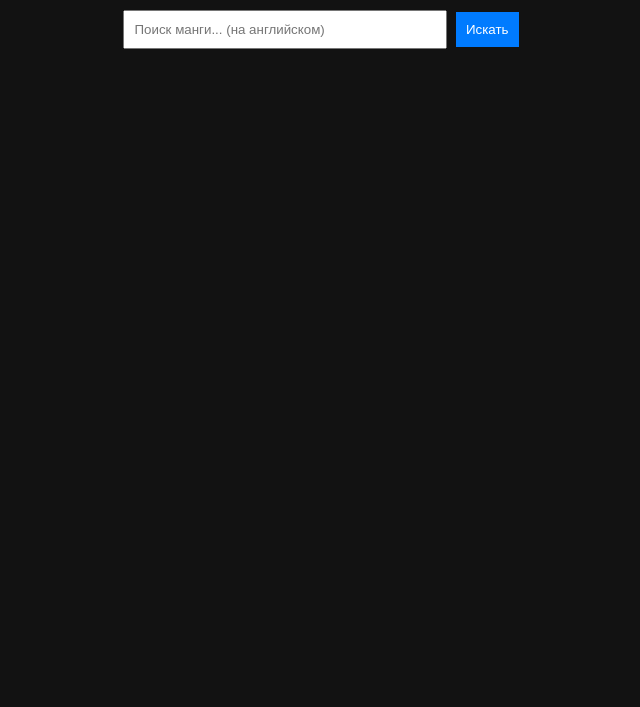
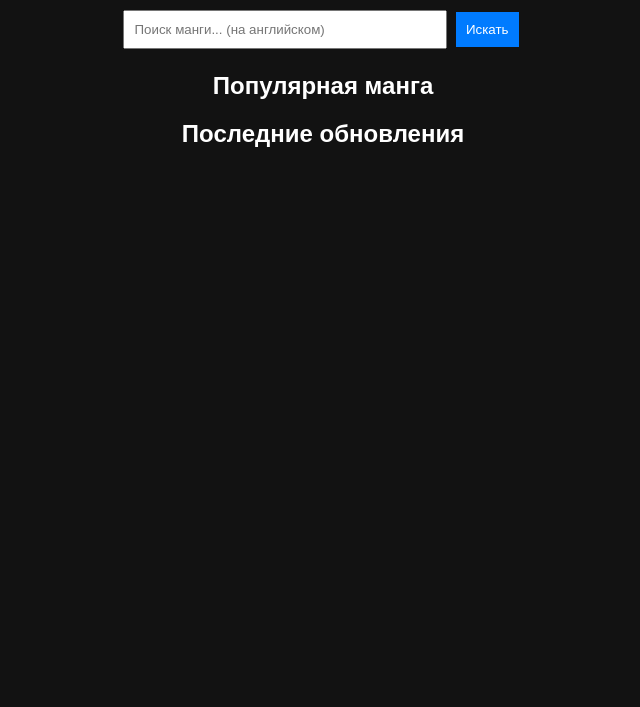
Before and after one commit to andretolon241-boop/Manga-proj, a plain HTML site: page index.html in a window 1280 px wide. Shown: the part 93-800 px from the top of the page, without its empty margins (317-957 px from the left). Drawn offline with Linux system fonts and the light colour scheme; no server answers.

Commit message:
Update index.html

```diff
--- a/index.html
+++ b/index.html
@@ -12,7 +12,13 @@
         <input type="text" id="search-input" placeholder="Поиск манги... (на английском)">
         <button onclick="searchManga()">Искать</button>
     </header>
+    <section id="featured-manga">
+    <h2 style="text-align:center; margin:20px 0;">Популярная манга</h2>
+    <div id="popular-list" class="manga-grid"></div>
 
+    <h2 style="text-align:center; margin:20px 0;">Последние обновления</h2>
+    <div id="latest-list" class="manga-grid"></div>
+</section>
     <section id="manga-list"></section>
 
     <section id="manga-details" style="display:none;">
@@ -37,4 +43,5 @@
 
     <script src="script.js"></script>
 </body>
+
 </html>
```
